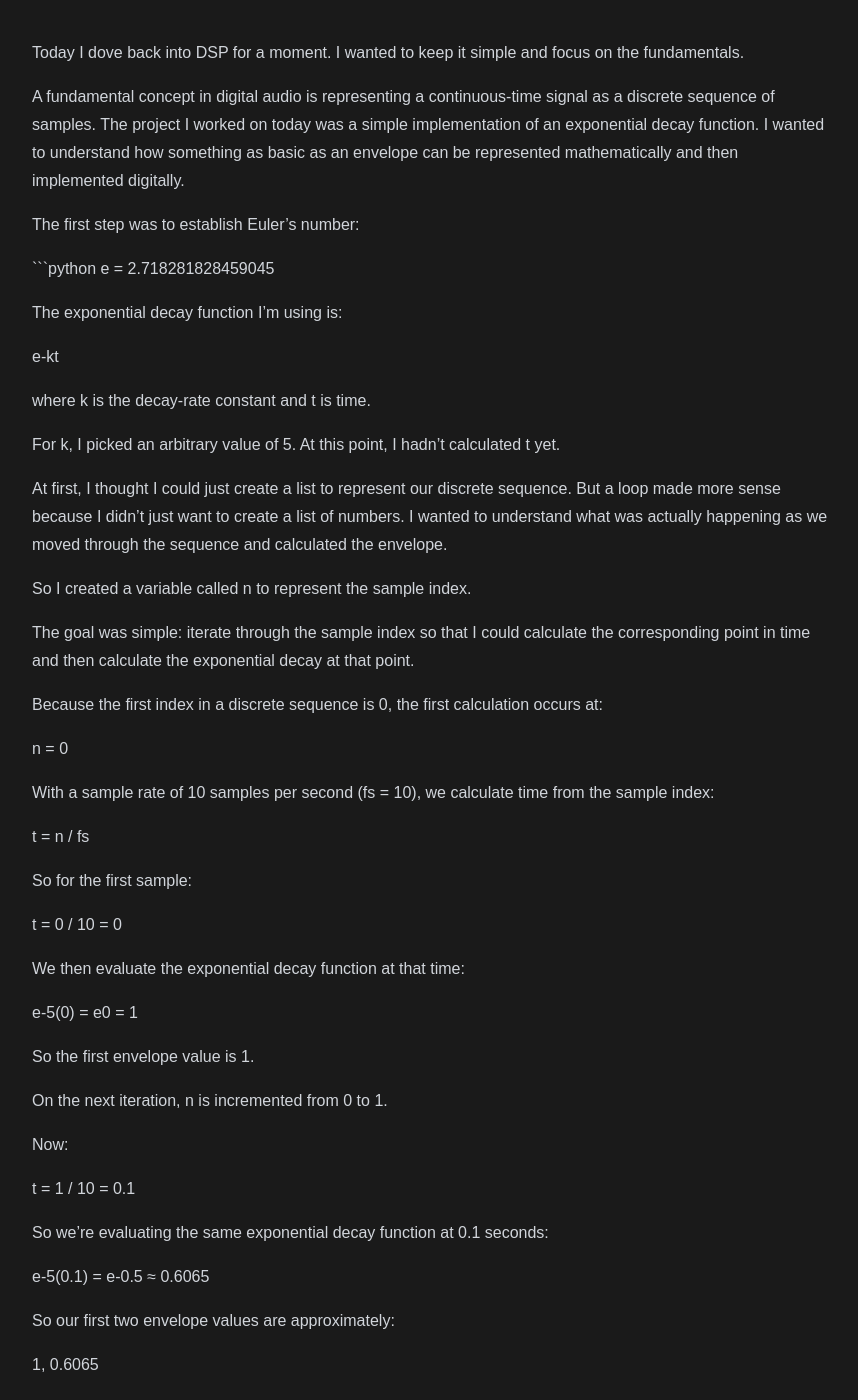
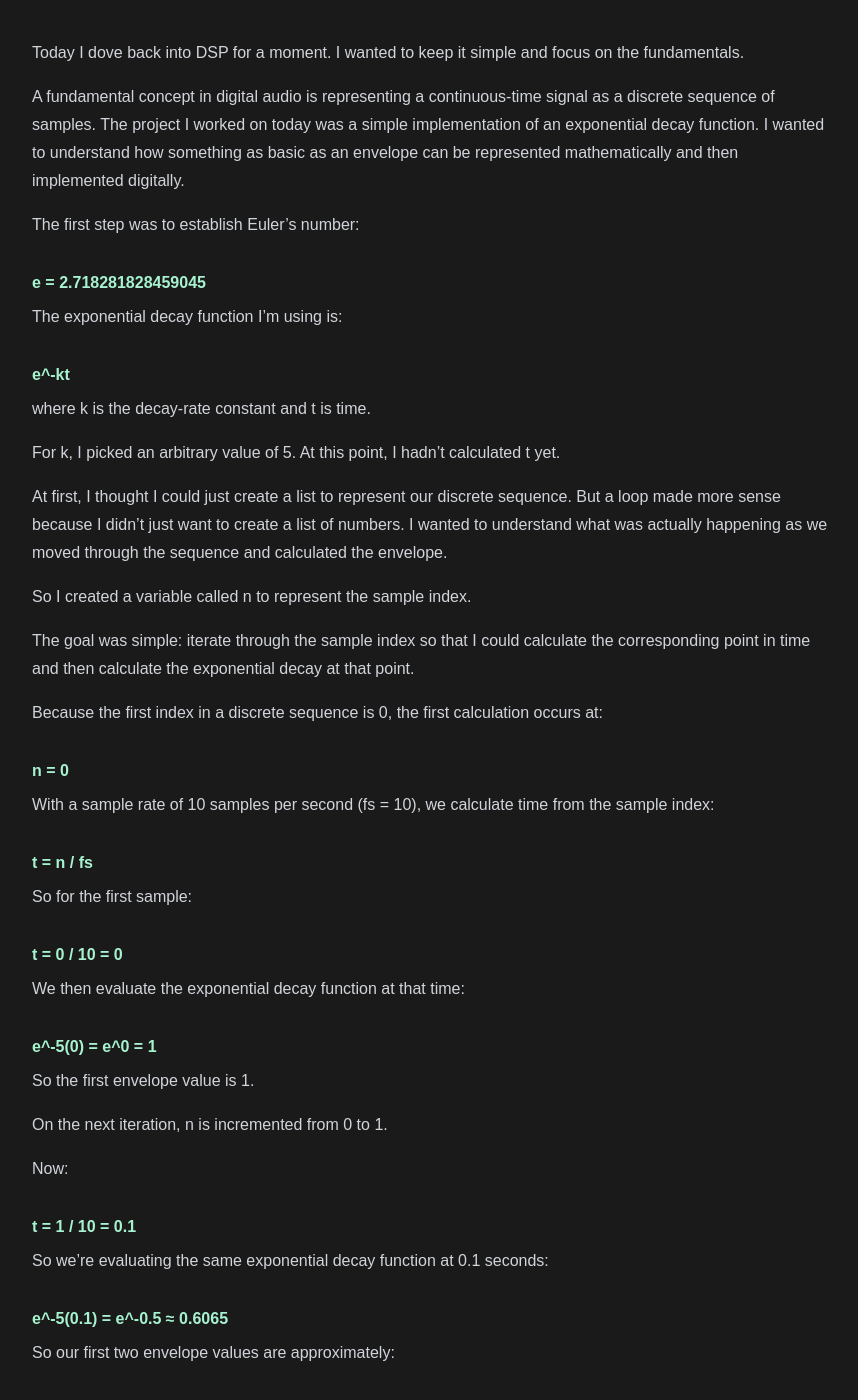
Before and after one commit to devAaron92/myWebsite, a Jekyll site: the page built from _posts/2026-08-27-Diving-Back-Into-DSP.md, in a window 1280 px wide and 1400 px high, scrolled down 221 px. Shown: the whole window, without its empty margins (208-1066 px from the left). Built offline with Jekyll 4.4.1, drawn with Linux system fonts in a browser that asks for light colours; nearby versions of some CDN libraries; some of the changed text lies outside the part shown.

Commit message:
enlarge operations/formulas

````diff
--- a/_posts/2026-08-27-Diving-Back-Into-DSP.md
+++ b/_posts/2026-08-27-Diving-Back-Into-DSP.md
@@ -10,12 +10,11 @@ A fundamental concept in digital audio is representing a continuous-time signal
 
 The first step was to establish Euler's number:
 
-```python
-e = 2.718281828459045
+### e = 2.718281828459045
 
 The exponential decay function I'm using is:
 
-e-kt
+### e^-kt
 
 where k is the decay-rate constant and t is time.
 
@@ -29,19 +28,19 @@ The goal was simple: iterate through the sample index so that I could calculate
 
 Because the first index in a discrete sequence is 0, the first calculation occurs at:
 
-n = 0
+### n = 0
 
 With a sample rate of 10 samples per second (fs = 10), we calculate time from the sample index:
 
-t = n / fs
+### t = n / fs
 
 So for the first sample:
 
-t = 0 / 10 = 0
+### t = 0 / 10 = 0
 
 We then evaluate the exponential decay function at that time:
 
-e-5(0) = e0 = 1
+### e^-5(0) = e^0 = 1
 
 So the first envelope value is 1.
 
@@ -49,26 +48,26 @@ On the next iteration, n is incremented from 0 to 1.
 
 Now:
 
-t = 1 / 10 = 0.1
+### t = 1 / 10 = 0.1
 
 So we're evaluating the same exponential decay function at 0.1 seconds:
 
-e-5(0.1) = e-0.5 ≈ 0.6065
+### e^-5(0.1) = e^-0.5 ≈ 0.6065
 
 So our first two envelope values are approximately:
 
-1, 0.6065
+### 1, 0.6065
 
 This was where the distinction between the sample index, time, and envelope value became much clearer to me.
 
 n tells us which sample we're at. The sample rate tells us how many samples occur per second. From those two things, we can determine the time represented by that sample:
 
-t = n / fs
+### t = n / fs
 
 Then we use that time in the exponential decay function to calculate the envelope value.
 
 So the basic chain is:
 
-n → t → e-kt
+### n → t → e^-kt
 
 Working through this program made me realize that there's quite a bit more going on underneath what initially looks like a simple sequence of numbers.
````
